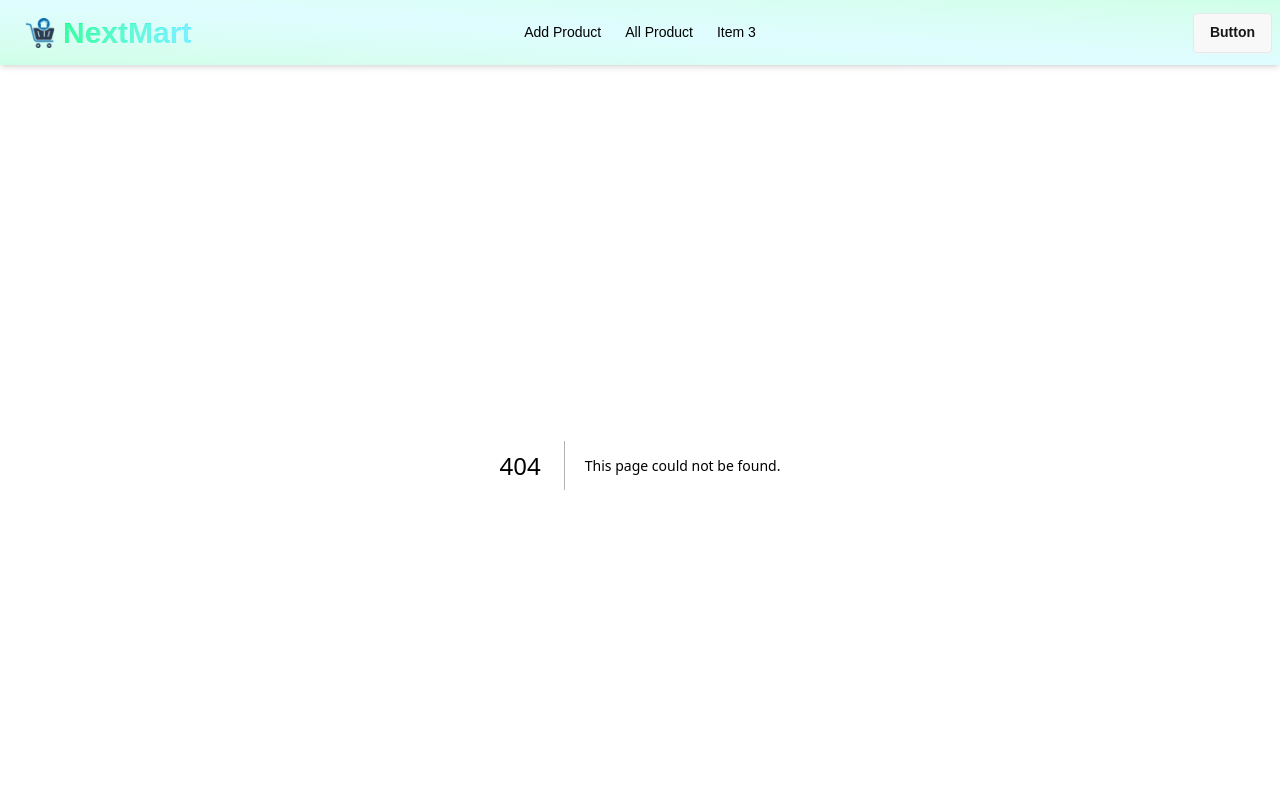
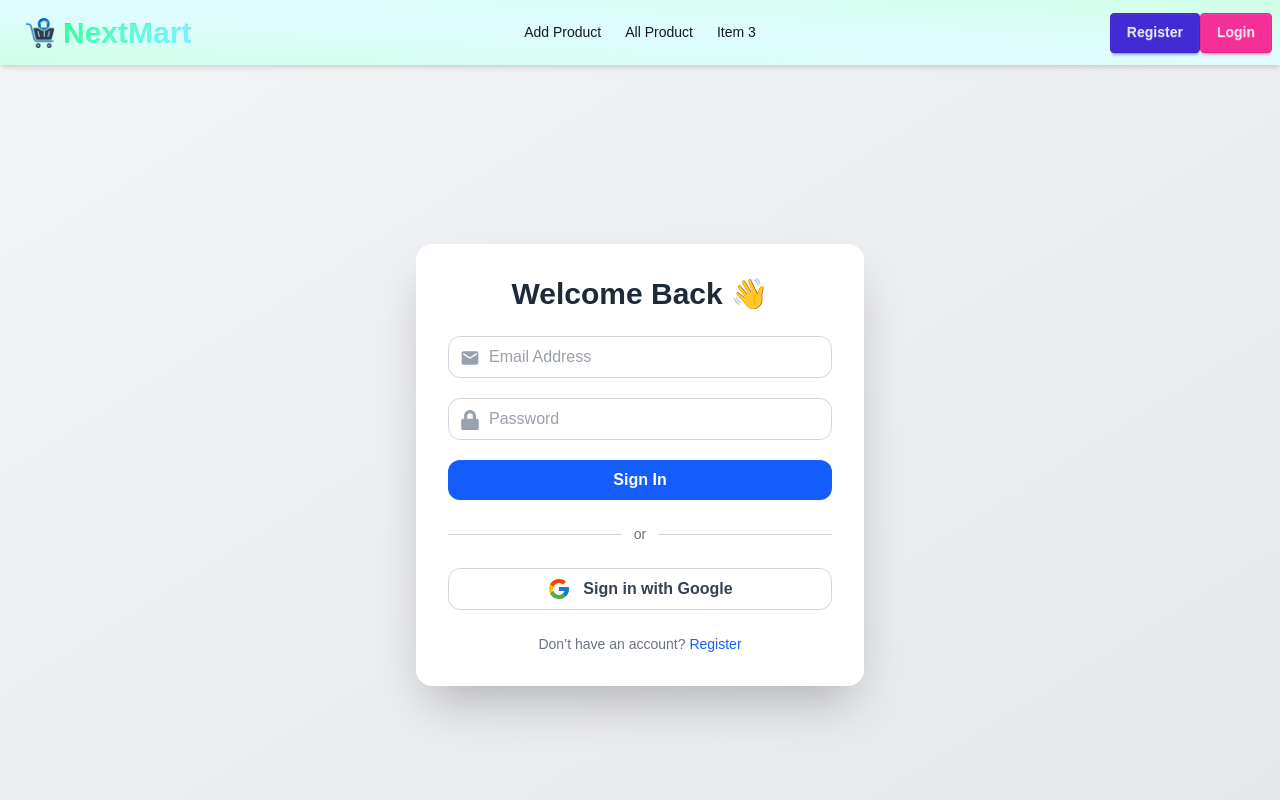
Before and after one commit to asapial/nextmart, a Next.js app: page /authentication/signin in a window 1280 px wide. Before the commit this address had no page. Shown: the top 800 px of the page. Built offline with nearby package versions, Linux system fonts and the light colour scheme.

Commit message:
feat: Add user authentication with registration and login pages, integrate NextAuth for credential-based authentication, and enhance NavBar with links to authentication pages

```diff
--- a/package.json
+++ b/package.json
@@ -9,10 +9,13 @@
     "lint": "eslint"
   },
   "dependencies": {
+    "bcrypt": "^6.0.0",
     "daisyui": "^5.0.50",
+    "framer-motion": "^12.23.12",
     "lottie-react": "^2.4.1",
     "mongodb": "^6.18.0",
     "next": "^15.5.0",
+    "next-auth": "^4.24.11",
     "react": "19.1.0",
     "react-dom": "19.1.0",
     "react-icons": "^5.5.0",
--- a/src/Components/Shared/NavBar.jsx
+++ b/src/Components/Shared/NavBar.jsx
@@ -53,7 +53,8 @@ const NavBar = () => {
           <ul className="menu menu-horizontal px-1">{menu}</ul>
         </div>
         <div className="navbar-end">
-          <a className="btn">Button</a>
+          <Link className="btn btn-primary" href={'/authentication/register'}>Register</Link>
+          <Link className="btn btn-secondary" href={'/authentication/signin'}>Login</Link>
         </div>
       </div>
     </div>
--- /dev/null
+++ b/src/app/api/auth/[...nextauth]/route.js
@@ -0,0 +1,33 @@
+import NextAuth from "next-auth";
+
+
+export const authOptions = {
+  // Configure one or more authentication providers
+  providers: [
+    CredentialsProvider({
+      // The name to display on the sign in form (e.g. 'Sign in with...')
+      name: "Credentials",
+      // The credentials is used to generate a suitable form on the sign in page.
+      // You can specify whatever fields you are expecting to be submitted.
+      // e.g. domain, username, password, 2FA token, etc.
+      // You can pass any HTML attribute to the <input> tag through the object.
+      credentials: {
+        email: { label: "Email", type: "email", placeholder: "Please enter the email..." },
+        password: { label: "Password", type: "password" },
+      },
+      async authorize(credentials, req) {
+        console.log(credentials);
+
+        // Return null if user data could not be retrieved
+        return null;
+      },
+    }),
+
+  ],
+    pages: {
+    signIn: '/authentication/signin',
+
+  }
+};
+
+export default NextAuth(authOptions);
--- a/src/app/authentication/register/page.jsx
+++ b/src/app/authentication/register/page.jsx
@@ -0,0 +1,143 @@
+"use client";
+
+import { useState } from "react";
+import { FaUser, FaEnvelope, FaLock } from "react-icons/fa";
+import SectionContainer from "@/Utils/SectionContainer"; // optional wrapper
+import { ErrorToast, SuccessToast } from "@/Utils/ToastMaker";
+import { handleRegister } from "./register";
+
+export default function RegisterPage() {
+  const [formData, setFormData] = useState({
+    fullName: "",
+    email: "",
+    password: "",
+    confirmPassword: "",
+  });
+  const [loading, setLoading] = useState(false);
+
+  const handleChange = (e) => {
+    setFormData({ ...formData, [e.target.name]: e.target.value });
+  };
+
+  const handleSubmit = async (e) => {
+    e.preventDefault();
+    setLoading(true);
+
+    if (formData.password !== formData.confirmPassword) {
+      ErrorToast("Passwords do not match!");
+      setLoading(false);
+      return;
+    }
+
+    const {  confirmPassword, ...payload}=formData;
+
+
+    const res= await handleRegister(payload);
+    console.log(res);
+
+    if(res.success){
+        SuccessToast("User registered successfully");
+        setLoading(false);
+    }
+    else
+    {
+        ErrorToast("Something wrong!");
+        setLoading(false);
+    }
+
+    // try {
+    //   // Call your server API here
+    //   console.log("Submitting", formData);
+    //   alert("✅ Registration submitted!");
+    //   setFormData({ fullName: "", email: "", password: "", confirmPassword: "" });
+    // } catch (error) {
+    //   console.error(error);
+    //   alert("⚠️ Something went wrong.");
+    // } finally {
+    //   setLoading(false);
+    // }
+  };
+
+  return (
+    <SectionContainer>
+      <div className="max-w-md mx-auto mt-12 bg-white p-8 rounded-2xl shadow-xl">
+        <h1 className="text-3xl font-bold text-center mb-6">📝 Create Account</h1>
+
+        <form className="space-y-4" onSubmit={handleSubmit}>
+          {/* Full Name */}
+          <div className="flex items-center border rounded-xl px-3 py-2 focus-within:ring-2 focus-within:ring-[#00ff87]">
+            <FaUser className="text-gray-400 mr-2" />
+            <input
+              type="text"
+              name="fullName"
+              placeholder="Full Name"
+              value={formData.fullName}
+              onChange={handleChange}
+              required
+              className="w-full outline-none"
+            />
+          </div>
+
+          {/* Email */}
+          <div className="flex items-center border rounded-xl px-3 py-2 focus-within:ring-2 focus-within:ring-[#00ff87]">
+            <FaEnvelope className="text-gray-400 mr-2" />
+            <input
+              type="email"
+              name="email"
+              placeholder="Email"
+              value={formData.email}
+              onChange={handleChange}
+              required
+              className="w-full outline-none"
+            />
+          </div>
+
+          {/* Password */}
+          <div className="flex items-center border rounded-xl px-3 py-2 focus-within:ring-2 focus-within:ring-[#00ff87]">
+            <FaLock className="text-gray-400 mr-2" />
+            <input
+              type="password"
+              name="password"
+              placeholder="Password"
+              value={formData.password}
+              onChange={handleChange}
+              required
+              className="w-full outline-none"
+            />
+          </div>
+
+          {/* Confirm Password */}
+          <div className="flex items-center border rounded-xl px-3 py-2 focus-within:ring-2 focus-within:ring-[#00ff87]">
+            <FaLock className="text-gray-400 mr-2" />
+            <input
+              type="password"
+              name="confirmPassword"
+              placeholder="Confirm Password"
+              value={formData.confirmPassword}
+              onChange={handleChange}
+              required
+              className="w-full outline-none"
+            />
+          </div>
+
+          {/* Submit Button */}
+          <button
+            type="submit"
+            disabled={loading}
+            className="w-full bg-gradient-to-r from-[#00ff87] to-[#60efff] text-white py-3 rounded-xl font-semibold shadow-md hover:opacity-90 transition"
+          >
+            {loading ? "Creating..." : "Register"}
+          </button>
+        </form>
+
+        {/* Login Link */}
+        <p className="text-center text-gray-500 mt-4">
+          Already have an account?{" "}
+          <a href="/login" className="text-[#00ff87] font-medium hover:underline">
+            Login
+          </a>
+        </p>
+      </div>
+    </SectionContainer>
+  );
+}
--- /dev/null
+++ b/src/app/authentication/register/register.js
@@ -0,0 +1,28 @@
+"use server";
+import { collectionList, dbConnect } from "@/lib/dbConnect";
+import bcrypt from "bcrypt";
+
+export async function handleRegister(payload) {
+  const hashed = await bcrypt.hash(payload.password, 10);
+  payload.password = hashed;
+
+  const oldUser= await (
+    await dbConnect(collectionList.userCollection)
+  ).findOne({email:payload.email});
+  console.log("Old User :",oldUser);
+
+  if(oldUser){
+    return {success:false};
+  }
+
+  const res = await (
+    await dbConnect(collectionList.userCollection)
+  ).insertOne(payload);
+
+  if (res.acknowledged) {
+    return { success: true };
+  } else {
+    return { success: false };
+  }
+  console.log(payload);
+}
--- /dev/null
+++ b/src/app/authentication/signin/page.jsx
@@ -0,0 +1,95 @@
+"use client";
+import { useState } from "react";
+import { FcGoogle } from "react-icons/fc";
+import { FaLock } from "react-icons/fa";
+import { MdEmail } from "react-icons/md";
+import { motion } from "framer-motion";
+
+export default function SignIn() {
+  const [email, setEmail] = useState("");
+  const [password, setPassword] = useState("");
+
+  const handleSubmit = (e) => {
+    e.preventDefault();
+    // 🔐 Handle email/password login (your server logic here)
+    console.log("Email:", email, "Password:", password);
+  };
+
+  const handleGoogleSignIn = () => {
+    // 🔐 Handle Google sign in (your server logic here)
+    console.log("Google sign in clicked");
+  };
+
+  return (
+    <div className="flex min-h-screen items-center justify-center bg-gradient-to-br from-gray-100 to-gray-200 p-6">
+      <motion.div
+        initial={{ opacity: 0, scale: 0.9 }}
+        animate={{ opacity: 1, scale: 1 }}
+        transition={{ duration: 0.4 }}
+        className="w-full max-w-md rounded-2xl bg-white p-8 shadow-2xl"
+      >
+        <h2 className="mb-6 text-center text-3xl font-bold text-gray-800">
+          Welcome Back 👋
+        </h2>
+
+        {/* Email/Password Form */}
+        <form onSubmit={handleSubmit} className="space-y-5">
+          <div className="relative">
+            <MdEmail className="absolute left-3 top-3 text-gray-400 text-xl" />
+            <input
+              type="email"
+              placeholder="Email Address"
+              value={email}
+              onChange={(e) => setEmail(e.target.value)}
+              className="w-full rounded-xl border border-gray-300 pl-10 pr-3 py-2 text-gray-700 focus:border-blue-500 focus:ring-2 focus:ring-blue-400 outline-none"
+              required
+            />
+          </div>
+
+          <div className="relative">
+            <FaLock className="absolute left-3 top-3 text-gray-400 text-xl" />
+            <input
+              type="password"
+              placeholder="Password"
+              value={password}
+              onChange={(e) => setPassword(e.target.value)}
+              className="w-full rounded-xl border border-gray-300 pl-10 pr-3 py-2 text-gray-700 focus:border-blue-500 focus:ring-2 focus:ring-blue-400 outline-none"
+              required
+            />
+          </div>
+
+          <button
+            type="submit"
+            className="w-full rounded-xl bg-blue-600 py-2 font-semibold text-white transition hover:bg-blue-700"
+          >
+            Sign In
+          </button>
+        </form>
+
+        {/* Divider */}
+        <div className="my-6 flex items-center">
+          <div className="h-px flex-1 bg-gray-300"></div>
+          <span className="px-3 text-sm text-gray-500">or</span>
+          <div className="h-px flex-1 bg-gray-300"></div>
+        </div>
+
+        {/* Google Sign In */}
+        <button
+          onClick={handleGoogleSignIn}
+          className="flex w-full items-center justify-center gap-3 rounded-xl border border-gray-300 py-2 font-semibold text-gray-700 transition hover:bg-gray-100"
+        >
+          <FcGoogle className="text-2xl" />
+          Sign in with Google
+        </button>
+
+        {/* Footer */}
+        <p className="mt-6 text-center text-sm text-gray-500">
+          Don’t have an account?{" "}
+          <a href="/register" className="text-blue-600 hover:underline">
+            Register
+          </a>
+        </p>
+      </motion.div>
+    </div>
+  );
+}
```
Also changed, not shown: 1 other file (tests, documents, lock files or other folders).
